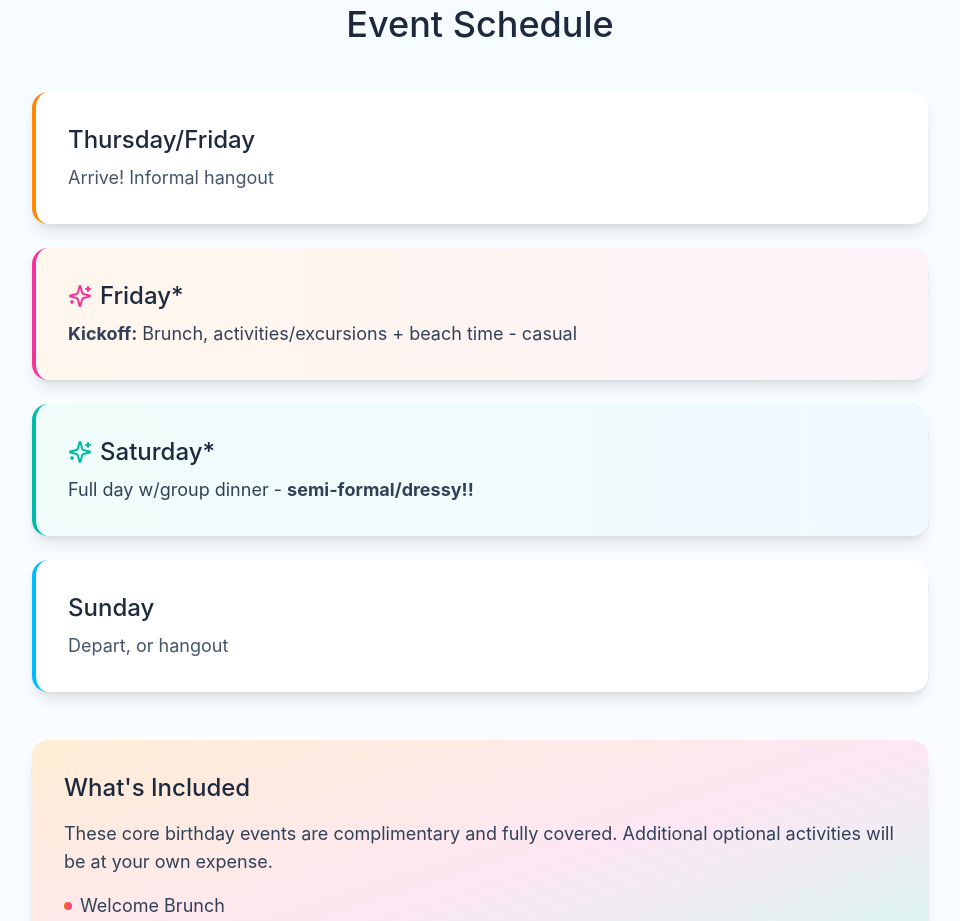
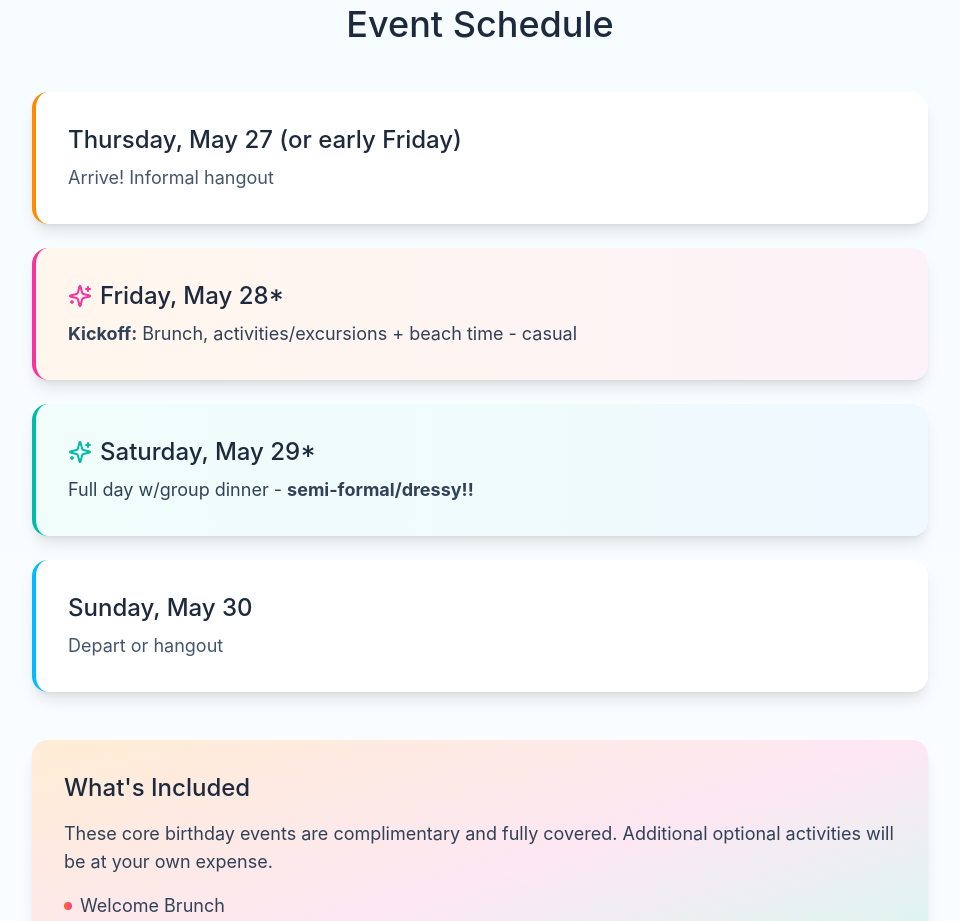
Before and after one commit to devostackio/jordies40party, a React (Vite) app: page / in a window 1280 px wide. Shown: the part 1760-2681 px from the top of the page, without its empty margins (160-1120 px from the left). Built offline with nearby package versions, Linux system fonts and the light colour scheme.

Commit message:
[5.1] Content Updates - Dates/Labels

```diff
--- a/src/app/App.tsx
+++ b/src/app/App.tsx
@@ -90,7 +90,7 @@ export default function App() {
           <div className="space-y-6">
             {/* Thursday/Friday */}
             <div className="bg-white rounded-2xl p-6 md:p-8 shadow-lg border-l-4 border-orange-400">
-              <h3 className="text-2xl mb-2 text-slate-800">Thursday/Friday</h3>
+              <h3 className="text-2xl mb-2 text-slate-800">Thursday, May 27 (or early Friday)</h3>
               <p className="text-slate-600 text-lg">Arrive! Informal hangout</p>
             </div>
 
@@ -98,7 +98,7 @@ export default function App() {
             <div className="bg-gradient-to-r from-orange-50 to-pink-50 rounded-2xl p-6 md:p-8 shadow-lg border-l-4 border-pink-500">
               <div className="flex items-start gap-2 mb-2">
                 <Sparkles className="w-6 h-6 text-pink-500 mt-1" />
-                <h3 className="text-2xl text-slate-800">Friday*</h3>
+                <h3 className="text-2xl text-slate-800">Friday, May 28*</h3>
               </div>
               <p className="text-slate-700 text-lg">
                 <strong>Kickoff:</strong> Brunch, activities/excursions + beach time - casual
@@ -109,7 +109,7 @@ export default function App() {
             <div className="bg-gradient-to-r from-teal-50 to-sky-50 rounded-2xl p-6 md:p-8 shadow-lg border-l-4 border-teal-500">
               <div className="flex items-start gap-2 mb-2">
                 <Sparkles className="w-6 h-6 text-teal-500 mt-1" />
-                <h3 className="text-2xl text-slate-800">Saturday*</h3>
+                <h3 className="text-2xl text-slate-800">Saturday, May 29*</h3>
               </div>
               <p className="text-slate-700 text-lg">
                 Full day w/group dinner - <strong>semi-formal/dressy!!</strong>
@@ -118,8 +118,8 @@ export default function App() {
 
             {/* Sunday */}
             <div className="bg-white rounded-2xl p-6 md:p-8 shadow-lg border-l-4 border-sky-400">
-              <h3 className="text-2xl mb-2 text-slate-800">Sunday</h3>
-              <p className="text-slate-600 text-lg">Depart, or hangout</p>
+              <h3 className="text-2xl mb-2 text-slate-800">Sunday, May 30</h3>
+              <p className="text-slate-600 text-lg">Depart or hangout</p>
             </div>
           </div>
 
```
